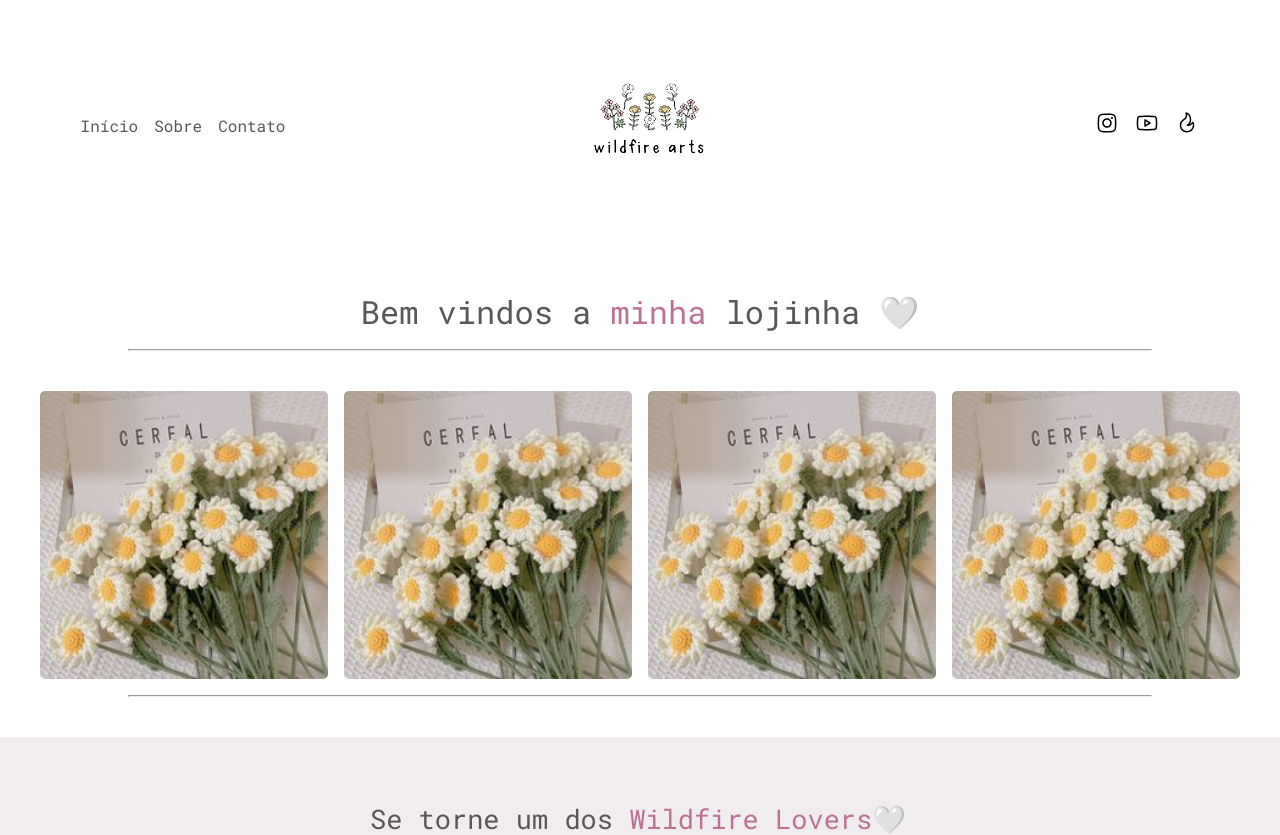
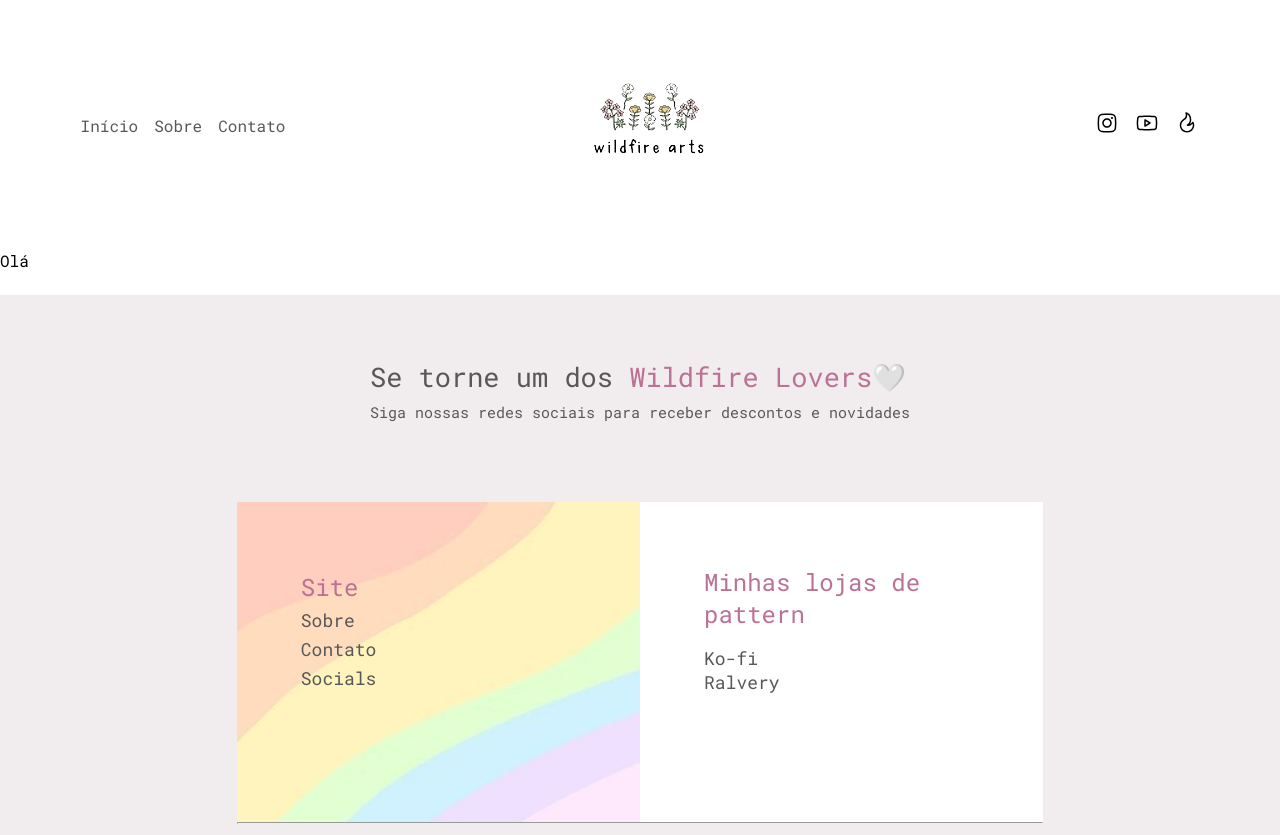
Before and after one commit to luanasa/wildfire_arts, a React (Create React App) app: page /about in a window 1280 px wide. Shown: the top 835 px of the page. Built offline with nearby package versions, Linux system fonts and the light colour scheme.

Commit message:
adding routes

```diff
--- a/package.json
+++ b/package.json
@@ -13,6 +13,7 @@
     "@testing-library/user-event": "^13.5.0",
     "react": "^18.2.0",
     "react-dom": "^18.2.0",
+    "react-router-dom": "^6.22.3",
     "react-scripts": "5.0.1",
     "web-vitals": "^2.1.4"
   },
--- a/src/App.js
+++ b/src/App.js
@@ -1,20 +1,26 @@
 import React from 'react';
+import { BrowserRouter as Router, Route, Routes } from 'react-router-dom';
 import Header from './components/Header/header';
 import Categories from './components/Categories/categories';
 import Footer from './components/Footer/footer';
-import FooterCredits from './components/Footer_Credits/footer_credits'
+import FooterCredits from './components/Footer_Credits/footer_credits';
 import "@fontsource/roboto-mono";
+import About from './components/About/about';
 
 function App() {
   return (
-    <div className="App">
-      <>
-      <Header />
-      <Categories />
-      <Footer />
-      <FooterCredits />
-      </>
-    </div>
+    <Router>
+      <div className="App">
+        <Header />
+        <Routes>
+          <Route path="/" element={<Categories />} />
+          <Route path="/about" element={<About />} />
+          <Route path="/contact" element={<About />} />
+        </Routes>
+        <Footer />
+        <FooterCredits />
+      </div>
+    </Router>
   );
 }
 
--- /dev/null
+++ b/src/components/About/about.jsx
@@ -0,0 +1,11 @@
+import './about.css';
+
+function About() {
+  return (
+   <>
+   <p>Olá</p>
+   </>
+  );
+}
+
+export default About;
--- a/src/components/Header/header.jsx
+++ b/src/components/Header/header.jsx
@@ -1,5 +1,6 @@
 import React, { useState } from 'react';
 import './header.css';
+import { Link } from 'react-router-dom';
 import { FontAwesomeIcon } from '@fortawesome/react-fontawesome';
 import { faBars } from '@fortawesome/free-solid-svg-icons';
 import "@fontsource/roboto-mono";
@@ -15,9 +16,9 @@ function Header() {
   return (
     <nav>
        <ul className={`pages ${isActive ? 'active' : ''}`}>
-        <li><a href="./">Início</a></li>
-        <li><a href="./">Sobre</a></li>
-        <li><a href="./">Contato</a></li>
+        <li><Link to="/">Início</Link></li>
+        <li><Link to="/about">Sobre</Link></li>
+        <li><Link to="/contact">Contato</Link></li>
       </ul>
       <FontAwesomeIcon icon={faBars} className='menu-open' onClick={handleMenuToggle} />
       <img src="./logo.png" alt="" srcSet="" />
```
Also changed, not shown: src/components/About/about.css (added), 1 other file (tests, documents, lock files or other folders).
